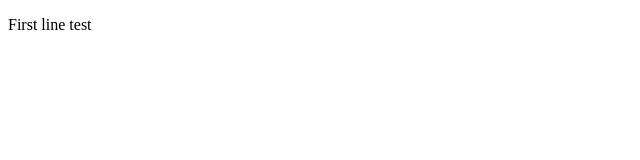
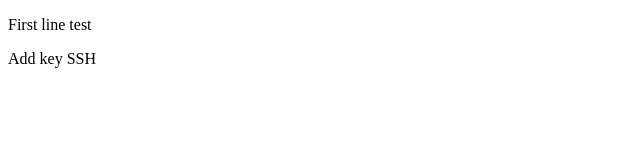
Before and after one commit to Juanstor/Cookie-collection, a plain HTML site: page index.html in a window 1280 px wide. Shown: the full height of the page, 0-640 px from the left. Drawn offline with Linux system fonts and the light colour scheme.

Commit message:
Agregado llaves SSH test

```diff
--- a/index.html
+++ b/index.html
@@ -8,5 +8,6 @@
 </head>
 <body>
     <p>First line test</p>
+    <p>Add key SSH</p>
 </body>
 </html>
```
